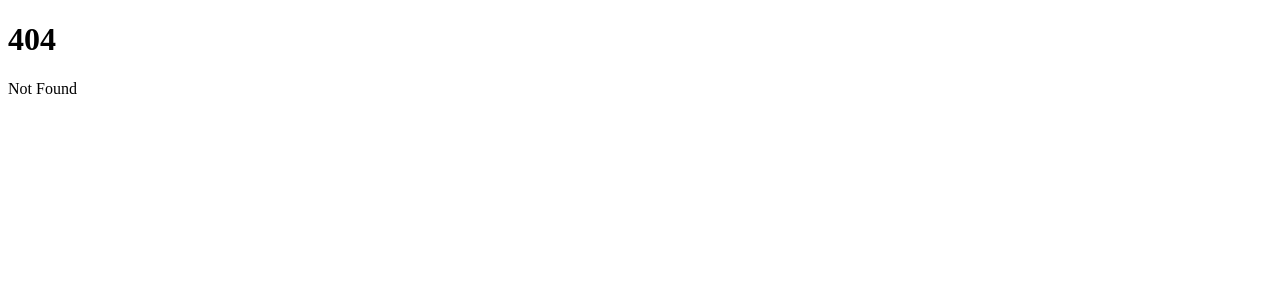
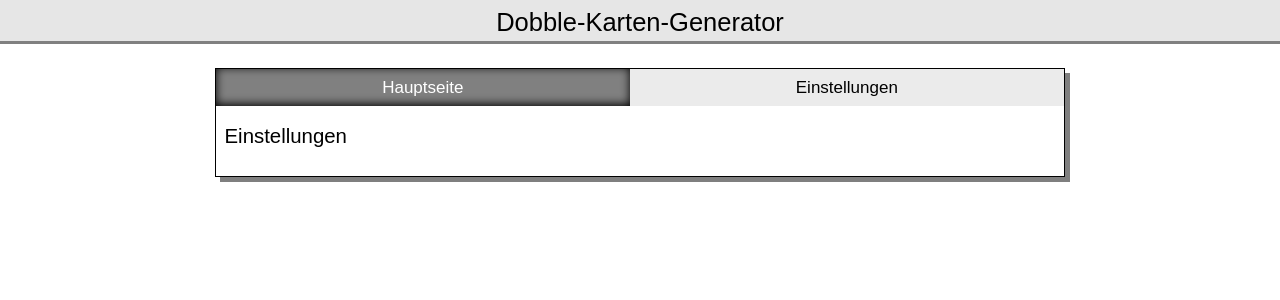
Before and after one commit to jazuabjul-0678/dobble-cards-generator, a SvelteKit app: page /settings in a window 1280 px wide. Before the commit this address had no page. Shown: the top 300 px of the page. Built offline with nearby package versions, Linux system fonts and the light colour scheme.

Commit message:
Base Done

```diff
--- a/src/app.html
+++ b/src/app.html
@@ -5,6 +5,8 @@
 		<link rel="icon" href="%sveltekit.assets%/favicon.png" />
 		<meta name="viewport" content="width=device-width, initial-scale=1" />
 		%sveltekit.head%
+
+		<link rel="stylesheet" href="https://fonts.googleapis.com/css2?family=Material+Symbols+Outlined:opsz,wght,FILL,GRAD@20..48,100..700,0..1,-50..200&icon_names=picture_as_pdf" />
 	</head>
 	<body data-sveltekit-preload-data="hover">
 		<div style="display: contents">%sveltekit.body%</div>
--- /dev/null
+++ b/src/routes/+layout.svelte
@@ -0,0 +1,78 @@
+<script lang="ts">
+    import "../styles.css";
+    import { page } from "$app/stores";
+
+    const links: any[] = [
+        { name: "Hauptseite", path: "/" },
+        { name: "Einstellungen", path: "/settings" }
+    ];
+</script>
+
+<header>
+    <h1 class="roboto-italic">Dobble-Karten-Generator</h1>
+</header>
+
+<main>
+    <nav>
+        {#each links as link}
+            <a href="{link.path}" class:active={$page.url.pathname === link.path}>{link.name}</a>
+        {/each}
+    </nav>
+
+    <div id="content">
+        <slot></slot>
+    </div>
+</main>
+
+<style>
+    header {
+        position: fixed;
+        top: 0;
+        left: 0;
+        right: 0;
+
+        background-color: rgb(230, 230, 230);
+        color: black;
+        border-bottom: 3px solid rgb(128, 128, 128);
+        white-space: nowrap;
+
+        display: grid;
+        justify-items: center;
+    }
+
+    nav {
+        display: flex;
+    }
+    nav a {
+        background: rgb(128, 128, 128);
+        color: white;
+        text-decoration: none;
+
+        flex-grow: 1;
+        display: flex;
+        justify-content: center;
+        align-items: center;
+        padding: .5rem;
+    }
+    nav a.active {
+        background: rgb(235, 235, 235);
+        color: black;
+    }
+    nav a:not(a.active) {
+        box-shadow: inset 0px -.1rem 10px black;
+    }
+
+    main {
+        border: 1px solid black;
+        box-shadow: 5px 5px 0 rgba(0, 0, 0, 0.5);
+
+        max-width: 50rem;
+        margin: auto;
+        margin-top: 4rem;
+        margin-bottom: 5rem;
+    }
+
+    #content {
+        padding: .5rem;
+    }
+</style>
--- /dev/null
+++ b/src/routes/settings/+page.svelte
@@ -0,0 +1,9 @@
+<script>
+
+</script>
+
+<h2>Einstellungen</h2>
+
+<style>
+
+</style>
--- /dev/null
+++ b/src/styles.css
@@ -0,0 +1,86 @@
+* {
+    margin: 0px;
+    padding: 0px;
+    box-sizing: border-box;
+    font: inherit;
+}
+
+body {
+    color: black;
+    font-family: sans-serif;
+}
+
+h1, h2, h3, h4, h5, h6, p, label, li {
+    display: block;
+    margin-top: .7rem;
+    margin-bottom: .7rem;
+
+    line-height: 1.2rem;
+}
+
+
+html {
+    font-size: 17px;
+}
+
+h1 {
+    font-size: 1.5em;
+    margin-bottom: .5rem;
+}
+h2 {
+    font-size: 1.2em;
+    margin-bottom: 1.2rem;
+}
+h3, h4, h5, h6 {
+    font-size: 1em;
+}
+
+input[type="file"] {
+    display: none;
+}
+
+.input-file, button {
+    display: inline-block;
+    padding: .5rem;
+    border-radius: 5px;
+    border: none;
+    user-select: none;
+}
+
+.input-file {
+    background: rgb(66, 117, 194);
+    color: white;
+}
+.input-file:hover {
+    background: rgb(53, 95, 158);
+}
+
+button {
+    background: rgb(24, 180, 24);
+    color: white;
+}
+button:hover {
+    background: rgb(20, 143, 20);
+}
+
+.input-file:active, button:active {
+    outline: 2px solid rgb(94, 94, 94);
+}
+
+.separator {
+    display: flex;
+    align-items: center;
+    text-align: center;
+}
+.separator::before,
+.separator::after {
+    content: '';
+    flex: 1;
+    border-bottom: 1px solid #000;
+}
+.separator:not(:empty)::before {
+    margin-right: .25rem;
+}
+.separator:not(:empty)::after {
+    margin-left: .25rem;
+}
```
Also changed, not shown: src/lib/store.ts (added, +7 -0 lines), src/routes/+page.svelte (+227 -2 lines).
